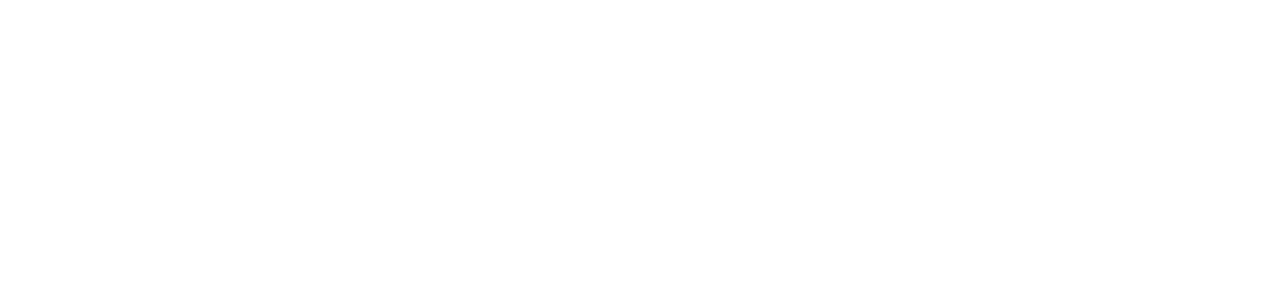
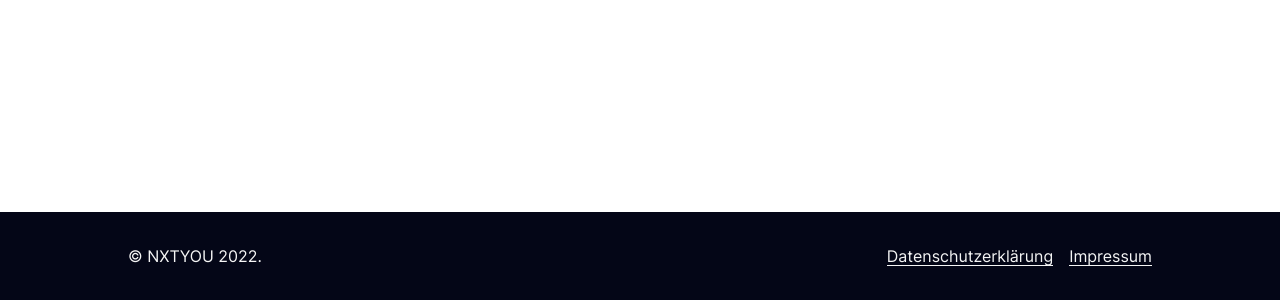
Before and after one commit to nxtyou/patrik-k-hnen, a Next.js app: page / in a window 1280 px wide. Shown: the part 1388-1688 px from the top of the page. Before the commit the page ends 1600 px from the top, so only its background shows below. Built offline with nearby package versions, Linux system fonts and the light colour scheme.

Commit message:
add footer

```diff
--- /dev/null
+++ b/components/Atoms/BasicLink.jsx
@@ -0,0 +1,11 @@
+import Link from 'next/link';
+
+const BasicLink = ({ children, href }) => {
+  return (
+    <Link className="footer-bottom-link relative" href={href}>
+      {children}
+    </Link>
+  );
+};
+
+export default BasicLink;
--- /dev/null
+++ b/components/Templates/Footer.jsx
@@ -0,0 +1,22 @@
+import Link from 'next/link';
+import BasicLink from '../Atoms/BasicLink';
+
+const Footer = () => {
+  return (
+    <footer className="bg-black py-8 px-6 text-white md:px-16 lg:px-32">
+      <div className=" mx-auto flex max-w-7xl flex-col-reverse items-center justify-between md:flex-row">
+        <div className="mt-4 md:mt-0">© NXTYOU 2022.</div>
+        <ul className="flex flex-col-reverse items-center md:flex-row md:space-x-4">
+          <li className="mt-4 md:mt-0">
+            <BasicLink href="#">Datenschutzerklärung</BasicLink>
+          </li>
+          <li>
+            <BasicLink href="#">Impressum</BasicLink>
+          </li>
+        </ul>
+      </div>
+    </footer>
+  );
+};
+
+export default Footer;
--- a/components/Templates/Hero/Hero.jsx
+++ b/components/Templates/Hero/Hero.jsx
@@ -45,7 +45,7 @@ const Hero = () => {
         </animated.div>
       </div>
 
-      <div className="absolute bottom-8 left-1/2 z-10 flex w-full max-w-md -translate-x-1/2 flex-col items-center px-4 text-center font-inter sm:bottom-32 md:top-1/2 md:left-24 md:max-w-xl md:-translate-y-1/2 md:translate-x-0 md:items-start md:text-left lg:left-32">
+      <div className="absolute bottom-8 left-1/2 z-10 flex w-full max-w-md -translate-x-1/2 flex-col items-center px-4 text-center  sm:bottom-32 md:top-1/2 md:left-24 md:max-w-xl md:-translate-y-1/2 md:translate-x-0 md:items-start md:text-left lg:left-32">
         <h1 className="text-6xl font-black uppercase md:text-8xl lg:text-9xl">Patrik KÜhnen</h1>
         <p className="mt-3 text-sm md:text-xl ">
           Seit 2012 ist Patrik regelmäßig als Keynote Speaker bei hochkarätigen Veranstaltungen
@@ -62,6 +62,7 @@ const Hero = () => {
       </div>
 
       <Image
+        priority={true}
         className="absolute bottom-0 right-[10%] w-auto"
         style={{ height: height * 0.9 + 'px' }}
         src="/images/Patrik-KÜhnen.png"
--- a/pages/_document.js
+++ b/pages/_document.js
@@ -4,7 +4,7 @@ export default function Document() {
   return (
     <Html lang="en" className="small-phones:text-[14px]">
       <Head />
-      <body>
+      <body className="font-inter">
         <Main />
         <NextScript />
       </body>
--- a/pages/index.jsx
+++ b/pages/index.jsx
@@ -1,3 +1,4 @@
+import Footer from '@/components/Templates/Footer';
 import Hero from '@/components/Templates/Hero/Hero';
 import NavBar from '@/components/Templates/NavBar';
 
@@ -8,6 +9,7 @@ export default function Home() {
       <main>
         <Hero />
         <div className="h-screen"></div>
+        <Footer />
       </main>
     </>
   );
--- a/styles/globals.css
+++ b/styles/globals.css
@@ -78,3 +78,21 @@
   -webkit-text-stroke: 1px rgba(255, 255, 255, 0.3);
   -webkit-text-fill-color: transparent;
 }
+
+.footer-bottom-link:after {
+  background-color: #f5f5f5;
+  bottom: 0;
+  content: '';
+  height: 1px;
+  left: 0;
+  position: absolute;
+  transform: scaleX(1);
+  transform-origin: bottom left;
+  transition: transform 0.25s ease-out;
+  width: 100%;
+}
+
+.footer-bottom-link:hover::after {
+  transform: scaleX(0);
+  transform-origin: bottom right;
+}
```
